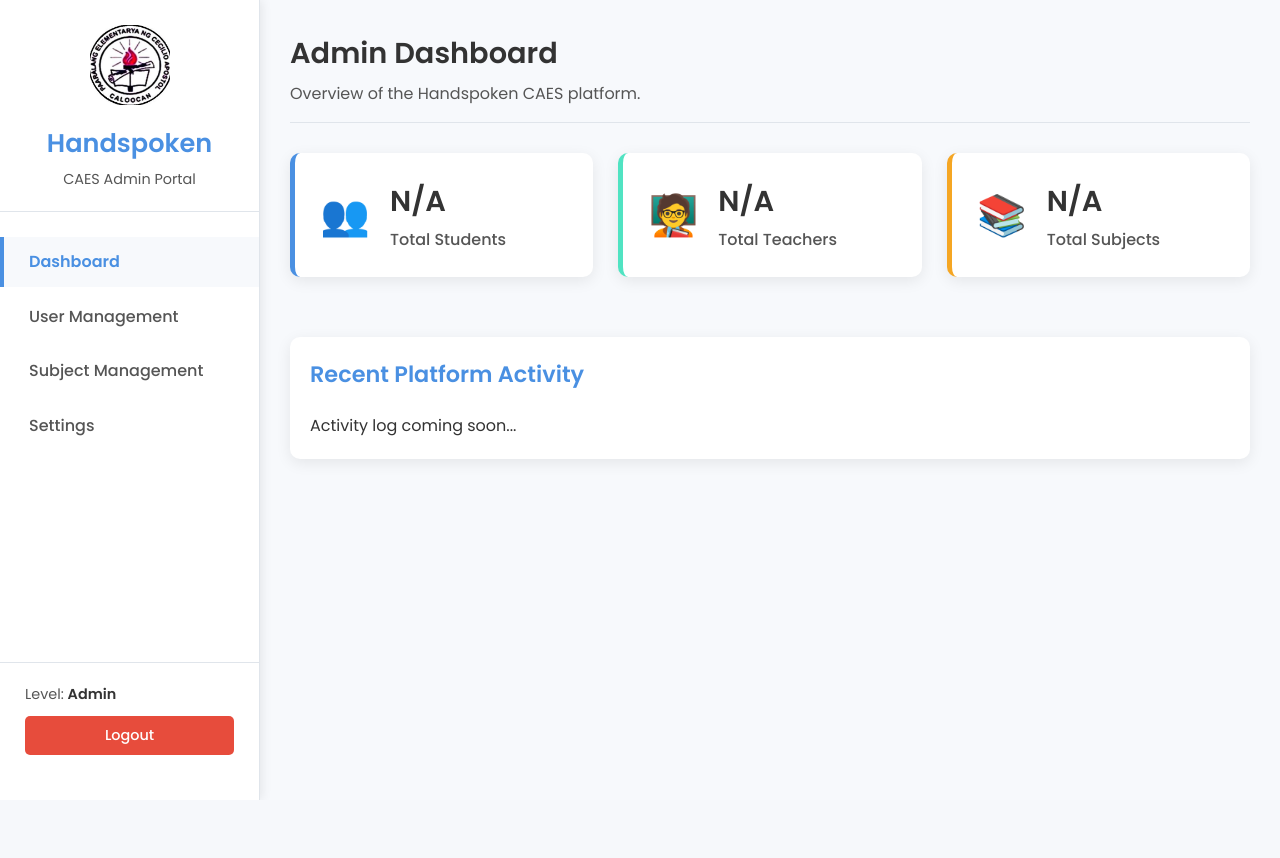
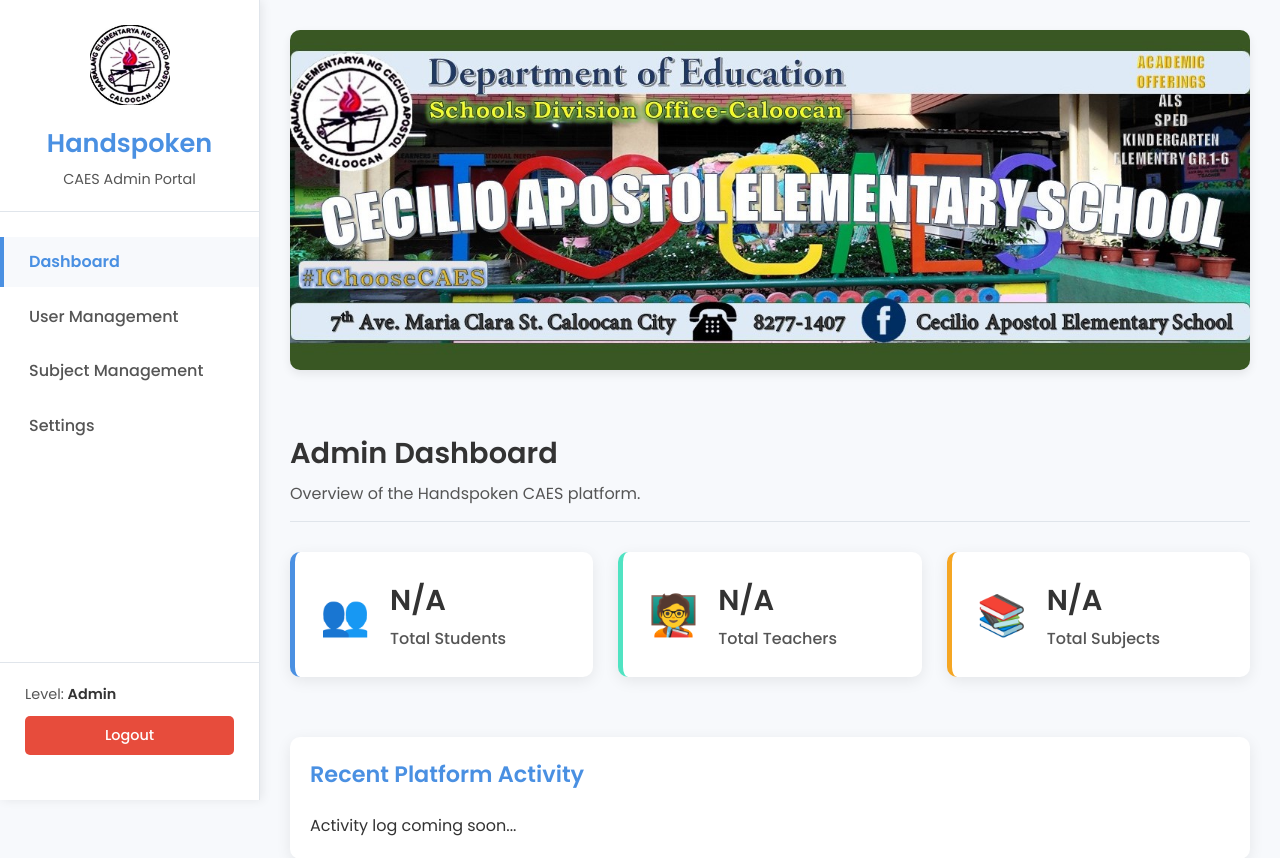
Before and after one commit to julssss1/Capstone, a Flask app: template templates/AdminDashboard.html in a window 1280 px wide. Shown: the top 858 px of the page. Before the commit the page ends 800 px from the top, so only its background shows below. Run offline with Flask 3, Linux system fonts and the light colour scheme; the template is opened without the code that fills it, so the values that code supplies are empty.

Commit message:
cecilio cover

```diff
--- a/static/css/StudentDashboard.css
+++ b/static/css/StudentDashboard.css
@@ -159,7 +159,21 @@
     color: var(--text-color);
     margin-bottom: 5px;
 }
+.cover-photo-container {
+    width: 100%;
+    margin-bottom: 30px;
+    border-radius: 10px;
+    background-color: var(--border-color);
+    box-shadow: 0 4px 10px var(--shadow-color);
+    line-height: 0;
+}
 
+.cover-photo {
+    display: block;
+    width: 100%;
+    height: 100%;
+    border-radius: 10px;
+}
 .page-header p {
     font-size: 1em;
     color: var(--text-color-light);
@@ -488,7 +502,9 @@
      .side-menu .brand-logo {
          padding: 15px;
      }
-
+     .cover-photo-container {
+        margin-bottom: 20px;
+    }
     .main-content {
         margin-left: 60px;
         padding: 15px;
--- a/static/js/StudentDashboard.js
+++ b/static/js/StudentDashboard.js
@@ -1,8 +1,4 @@
-// static/js/StudentDashboard.js
 
-// --- Get DOM Elements ---
-// Note: These assume the IDs exist in the HTML when this script runs.
-// Using 'defer' in the <script> tag ensures this.
 const predictionDisplayElement = document.getElementById('detected-sign-display');
 const videoElement = document.getElementById('video-feed');
 const instructionTextElement = document.getElementById('instruction-text');
--- a/templates/AdminDashboard.html
+++ b/templates/AdminDashboard.html
@@ -36,7 +36,11 @@
     </aside>
 
     <main class="main-content">
+        <div class="cover-photo-container">
+            <img src="../static/Images/cecilio.jpg" alt="Cecilio Apostol Elementary School Cover Photo" class="cover-photo">
+        </div>
         <header class="page-header">
+
             <h2>Admin Dashboard</h2>
             <p>Overview of the Handspoken CAES platform.</p>
         </header>
--- a/templates/StudentDashboard.html
+++ b/templates/StudentDashboard.html
@@ -38,6 +38,9 @@
     </aside>
 
     <main class="main-content">
+        <div class="cover-photo-container">
+            <img src="../static/Images/cecilio.jpg" alt="Cecilio Apostol Elementary School Cover Photo" class="cover-photo">
+        </div>
         <header class="page-header">
             <h2>Welcome to your Dashboard!</h2>
             <p>Practice your signs and complete your assignments.</p>
--- a/templates/TeacherDashboard.html
+++ b/templates/TeacherDashboard.html
@@ -37,6 +37,9 @@
     </aside>
 
     <main class="main-content">
+        <div class="cover-photo-container">
+            <img src="../static/Images/cecilio.jpg" alt="Cecilio Apostol Elementary School Cover Photo" class="cover-photo">
+        </div>
         <header class="page-header">
             <h2>Teacher Dashboard</h2>
             <p>Welcome back! Manage your lessons and student progress.</p>
```
Also changed, not shown: static/Images/cecilio.jpg (added).
